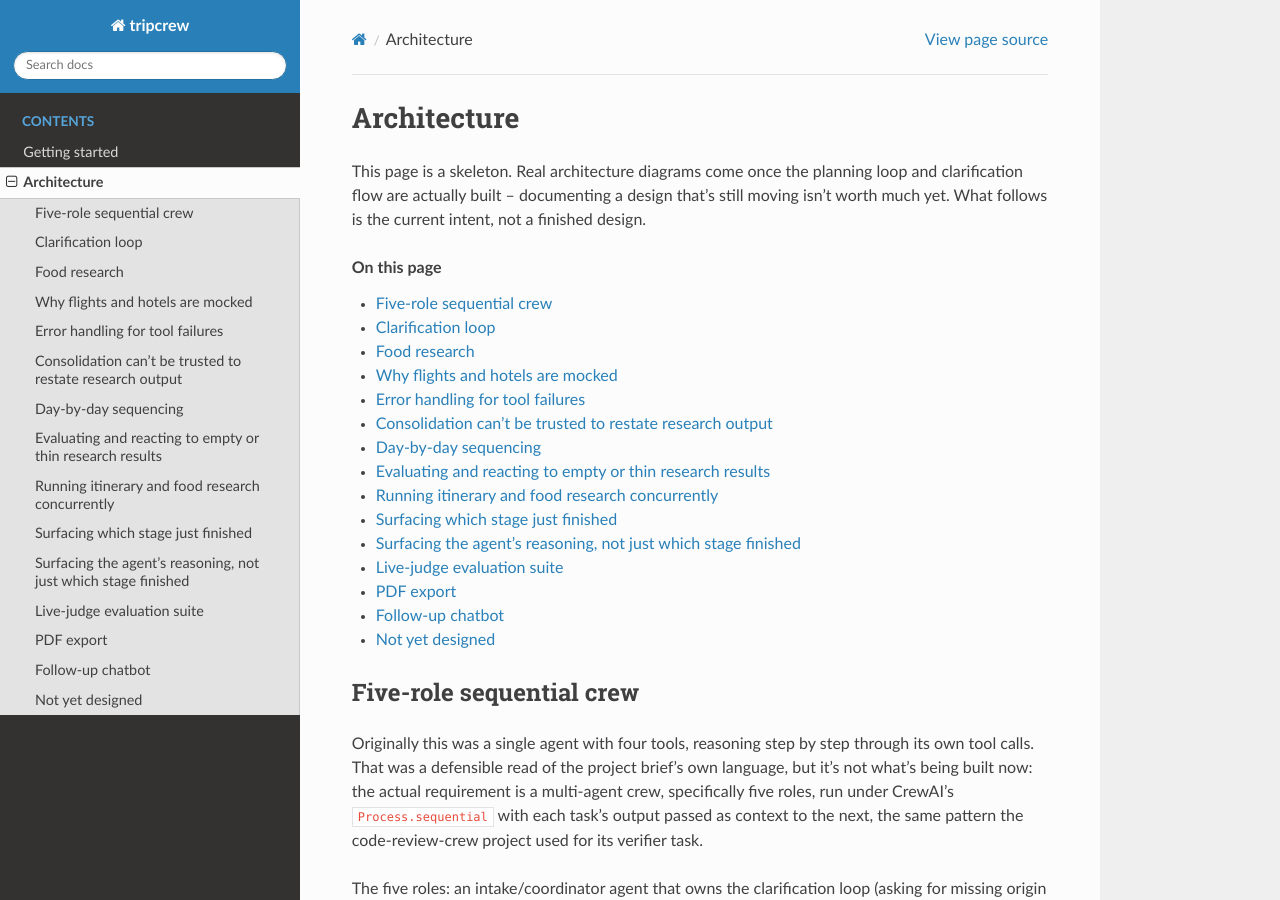
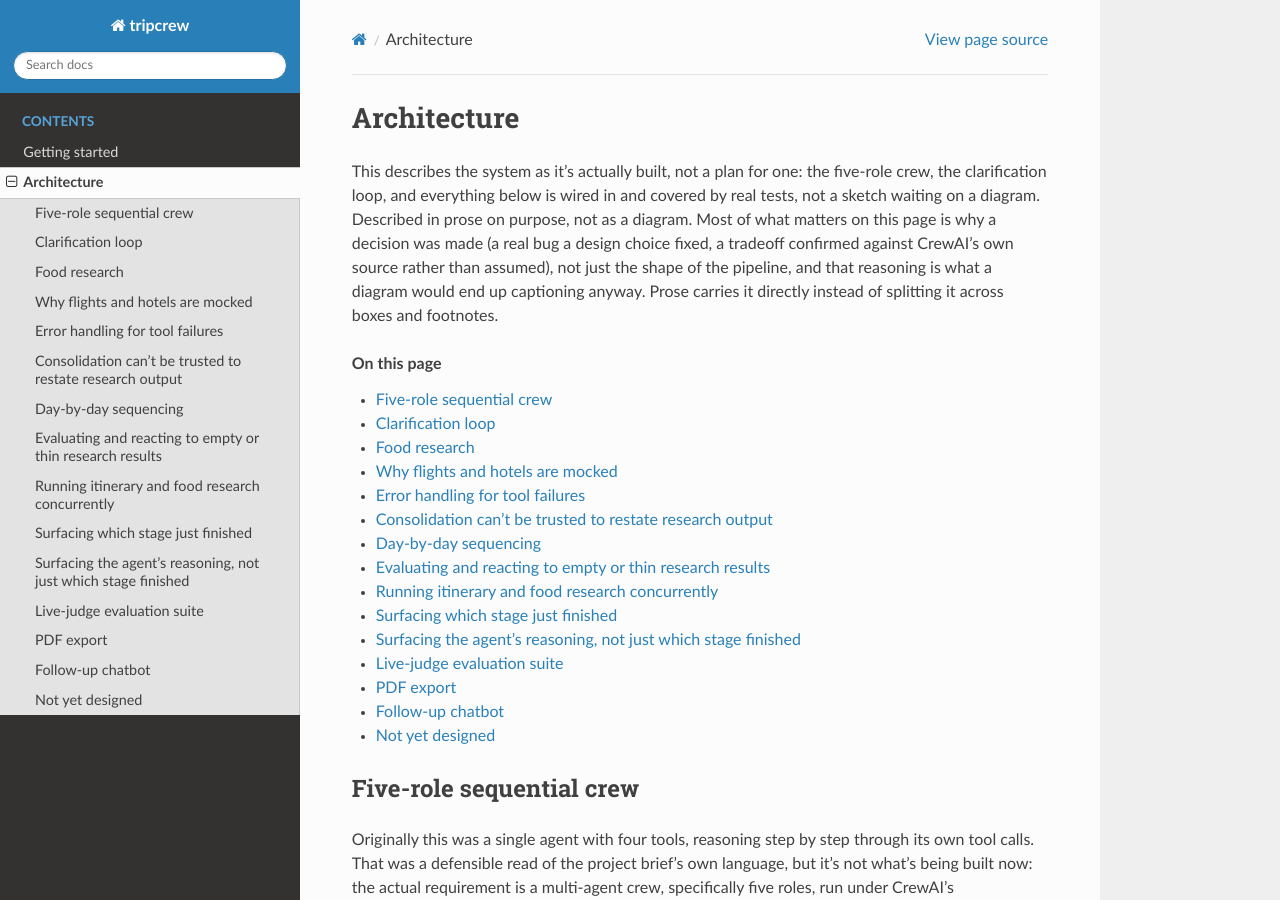
Before and after one commit to sushisuj/tripcrew, a Sphinx documentation site: the page built from docs/architecture.rst, in a window 1280 px wide and 900 px high. Built offline with Sphinx 7.4.7 and the Read the Docs theme 3.1.0, drawn with Linux system fonts in a browser that asks for light colours.

Commit message:
Stop calling architecture.rst a skeleton waiting on a diagram, it's a deliberate prose choice

```diff
--- a/docs/architecture.rst
+++ b/docs/architecture.rst
@@ -1,10 +1,15 @@
 Architecture
 ============
 
-This page is a skeleton. Real architecture diagrams come once the planning
-loop and clarification flow are actually built -- documenting a design
-that's still moving isn't worth much yet. What follows is the current
-intent, not a finished design.
+This describes the system as it's actually built, not a plan for one: the
+five-role crew, the clarification loop, and everything below is wired in
+and covered by real tests, not a sketch waiting on a diagram. Described in
+prose on purpose, not as a diagram. Most of what matters on this page is
+why a decision was made (a real bug a design choice fixed, a tradeoff
+confirmed against CrewAI's own source rather than assumed), not just the
+shape of the pipeline, and that reasoning is what a diagram would end up
+captioning anyway. Prose carries it directly instead of splitting it
+across boxes and footnotes.
 
 .. contents:: On this page
    :local:
```
